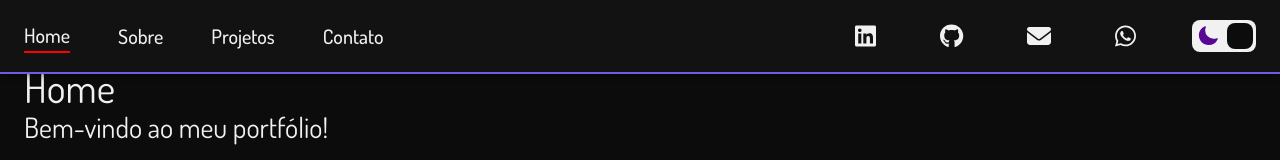
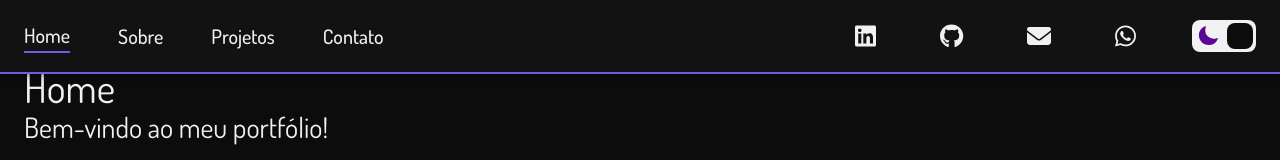
Before and after one commit to matheus-curvelo/portfolio, a React (Create React App) app: page / in a window 1280 px wide. Shown: the top 160 px of the page. Built offline with nearby package versions, Linux system fonts and the light colour scheme.

Commit message:
Trocando a cor da borda vermelha por primary

```diff
--- a/src/components/NavLinkItem/NavLinkItem.scss
+++ b/src/components/NavLinkItem/NavLinkItem.scss
@@ -1,3 +1,5 @@
+@import '../../styles/variables.scss';
+
 .header__link {
     text-decoration: none;
     font-size: 1.25rem;
@@ -8,6 +10,6 @@
     }
 
     &.active {
-        border-bottom: 2px solid red;
+        border-bottom: 2px solid $primary;
     }
 }
```
